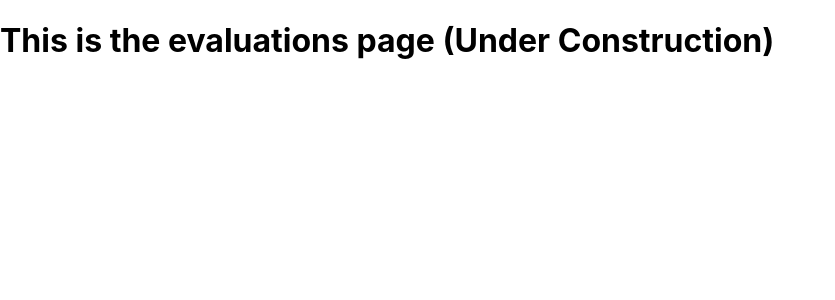
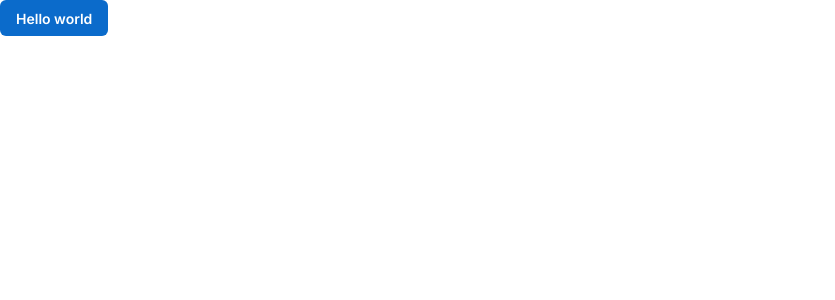
Before and after one commit to kmperera/CIS4930-HandsOnLearning, a React (Create React App) app in the folder health-app-frontend/: page /evaluations in a window 1280 px wide. Shown: the top 300 px of the page, without its empty margins (0-835 px from the left). Built offline with nearby package versions, Linux system fonts and the light colour scheme.

Commit message:
set up Joy UI

```diff
--- a/health-app-frontend/package.json
+++ b/health-app-frontend/package.json
@@ -3,6 +3,10 @@
   "version": "0.1.0",
   "private": true,
   "dependencies": {
+    "@emotion/react": "^11.11.1",
+    "@emotion/styled": "^11.11.0",
+    "@fontsource/inter": "^5.0.15",
+    "@mui/joy": "^5.0.0-beta.15",
     "@testing-library/jest-dom": "^5.17.0",
     "@testing-library/react": "^13.4.0",
     "@testing-library/user-event": "^13.5.0",
--- a/health-app-frontend/public/index.html
+++ b/health-app-frontend/public/index.html
@@ -1,14 +1,15 @@
 <!DOCTYPE html>
 <html lang="en">
+
 <head>
   <meta charset="utf-8" />
   <link rel="icon" href="%PUBLIC_URL%/favicon.ico" />
+  <link rel="preconnect" href="https://fonts.googleapis.com" />
+  <link rel="preconnect" href="https://fonts.gstatic.com" crossorigin />
+  <link rel="stylesheet" href="https://fonts.googleapis.com/css2?family=Inter:wght@300;400;500;600;700&display=swap" />
   <meta name="viewport" content="width=device-width, initial-scale=1" />
   <meta name="theme-color" content="#000000" />
-    <meta
-      name="description"
-      content="Web site created using create-react-app"
-    />
+  <meta name="description" content="Web site created using create-react-app" />
   <link rel="apple-touch-icon" href="%PUBLIC_URL%/logo192.png" />
   <!--
       manifest.json provides metadata used when your web app is installed on a
@@ -26,6 +27,7 @@
     -->
   <title>React App</title>
 </head>
+
 <body>
   <noscript>You need to enable JavaScript to run this app.</noscript>
   <div id="root"></div>
@@ -40,4 +42,5 @@
       To create a production bundle, use `npm run build` or `yarn build`.
     -->
 </body>
+
 </html>
--- a/health-app-frontend/src/Evaluations/Evaluations.js
+++ b/health-app-frontend/src/Evaluations/Evaluations.js
@@ -1,9 +1,11 @@
 import React from "react"
+import Button from '@mui/joy/Button';
+
 
 export default function Evaluations() {
     return (
         <div>
-            <h1>This is the evaluations page (Under Construction)</h1>
+            <Button variant="solid">Hello world</Button>
         </div>
     );
 }
--- a/health-app-frontend/src/index.js
+++ b/health-app-frontend/src/index.js
@@ -9,6 +9,7 @@
 import Evaluations from './Evaluations/Evaluations'
 import StayConnected from './StayConnected/StayConnected'
 import Useful from './Useful/Useful'
+import '@fontsource/inter';
 
 import {
   createBrowserRouter,
```
Also changed, not shown: 1 other file (tests, documents, lock files or other folders). Lines whose indentation alone changed are shown as unchanged.
